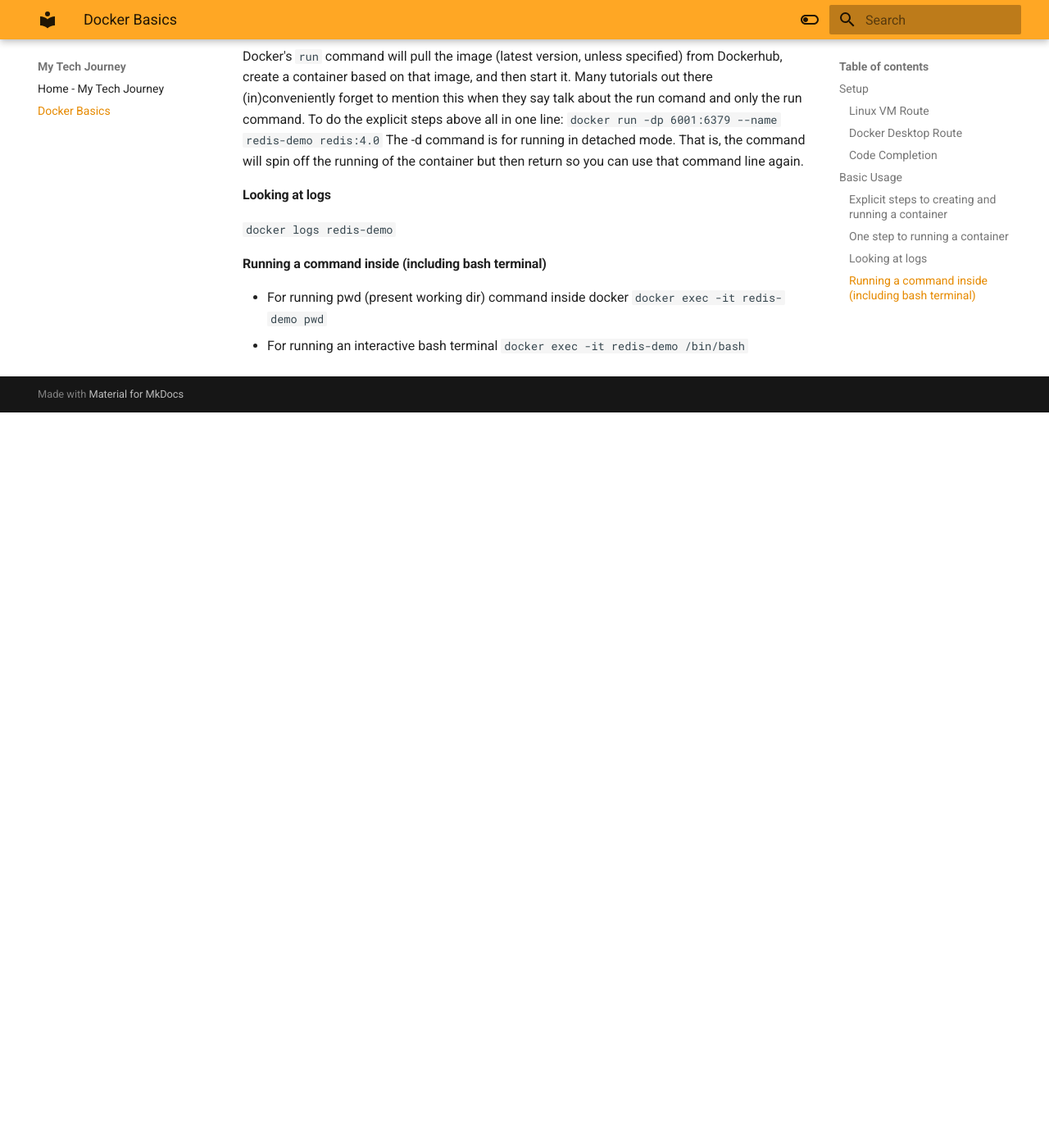
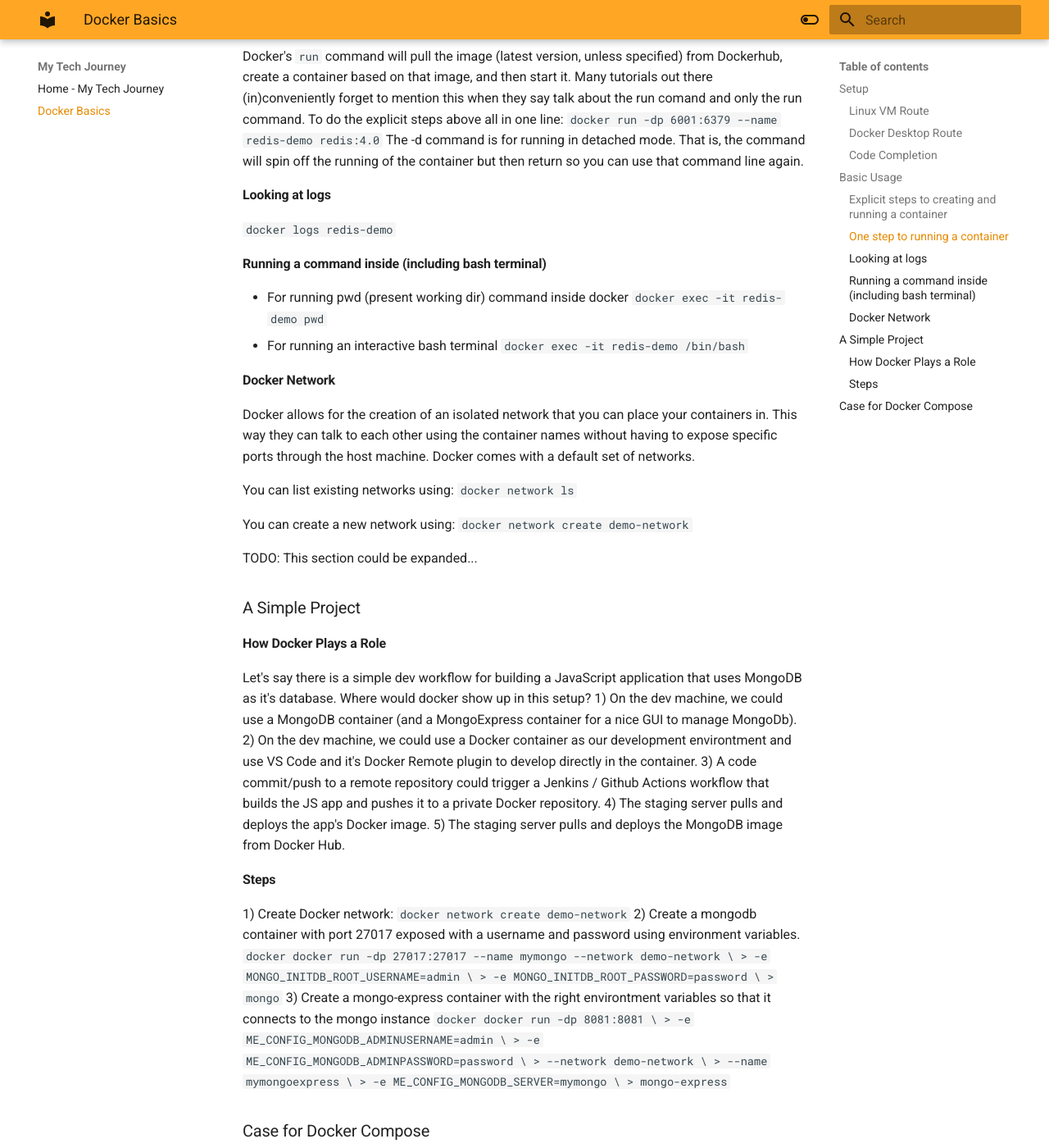
Before and after one commit to Jazzwall/mytechjourney, an MkDocs documentation site: the page built from docs/dockerbasics.md, in a window 1280 px wide and 1400 px high, scrolled down 1310 px. Shown: the whole window at 82% size. Built offline with MkDocs 1.6.1 and Material for MkDocs 9.7.7, drawn with Linux system fonts in a browser that asks for light colours; before the commit the page ends 1813 px from its top, so only the background shows below that; some of the changed text lies outside the part shown.

Commit message:
vault backup: 2022-01-27 18:09:12

````diff
--- a/docs/dockerbasics.md
+++ b/docs/dockerbasics.md
@@ -42,3 +42,73 @@
 `docker exec -it redis-demo pwd`
 - For running an interactive bash terminal
 `docker exec -it redis-demo /bin/bash`
+
+#### Docker Network
+Docker allows for the creation of an isolated network that you can place your containers in.  This way they can talk to each other using the container names without having to expose specific ports through the host machine.  Docker comes with a default set of networks.
+
+You can list existing networks using:
+`docker network ls`
+
+You can create a new network using:
+`docker network create demo-network`
+
+TODO: This section could be expanded...
+
+### A Simple Project
+#### How Docker Plays a Role
+Let's say there is a simple dev workflow for building a JavaScript application that uses MongoDB as it's database.  Where would docker show up in this setup?
+1) On the dev machine, we could use a MongoDB container (and a MongoExpress container for a nice GUI to manage MongoDb).
+2) On the dev machine, we could use a Docker container as our development environtment and use VS Code and it's Docker Remote plugin to develop directly in the container.
+3) A code commit/push to a remote repository could trigger a Jenkins / Github Actions workflow that builds the JS app and pushes it to a private Docker repository.
+4) The staging server pulls and deploys the app's Docker image.
+5) The staging server pulls and deploys the MongoDB image from Docker Hub.
+
+#### Steps
+1) Create Docker network:
+`docker network create demo-network`
+2) Create a mongodb container with port 27017 exposed with a username and password using environment variables.
+	```docker
+	docker run -dp 27017:27017 --name mymongo --network demo-network \
+	> -e MONGO_INITDB_ROOT_USERNAME=admin \
+	> -e MONGO_INITDB_ROOT_PASSWORD=password \
+	> mongo
+	```
+3) Create a mongo-express container with the right environtment variables so that it connects to the mongo instance
+	```docker
+	docker run -dp 8081:8081 \
+	> -e ME_CONFIG_MONGODB_ADMINUSERNAME=admin \
+	> -e ME_CONFIG_MONGODB_ADMINPASSWORD=password \
+	> --network demo-network \
+	> --name mymongoexpress \
+	> -e ME_CONFIG_MONGODB_SERVER=mymongo \
+	> mongo-express
+	```
+
+
+
+### Case for Docker Compose
+Creating multiple related containers separately (like above) could get tedious and error prone.  And so, we have Docker Compose that makes it possible to configure and run multiple Docker containers much easier: Docker Compose.  With this tool you create a declarative yaml file that contains the parameters you would have specified in Docker run command in a structured way.
+
+Docker Compose by default takes care of creating a common network.
+
+Here is the yaml file describing the above two containers:
+```yaml
+version: '3'
+
+services:
+  mymongo:
+    image: mongo
+    ports:
+      - 27017:27017
+    environment:
+      - MONGO_INITDB_ROOT_USERNAME=admin
+      - MONGO_INITDB_ROOT_PASSWORD=password
+  mymongoexpress:
+    image: mongo-express
+    ports:
+      - 8081:8081
+    environment:
+      - ME_CONFIG_MONGODB_ADMINUSERNAME=admin
+      - ME_CONFIG_MONGODB_ADMINPASSWORD=password
+      - ME_CONFIG_MONGODB_SERVER=mymongo
+```
````
Also changed, not shown: 1 other file.
